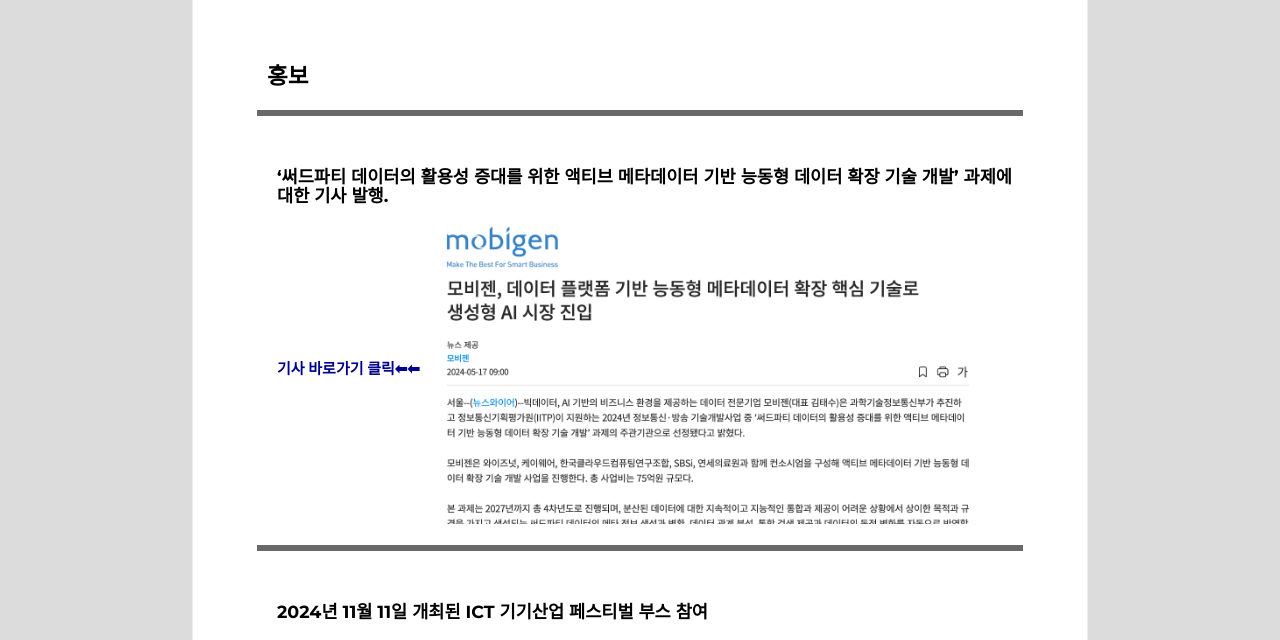
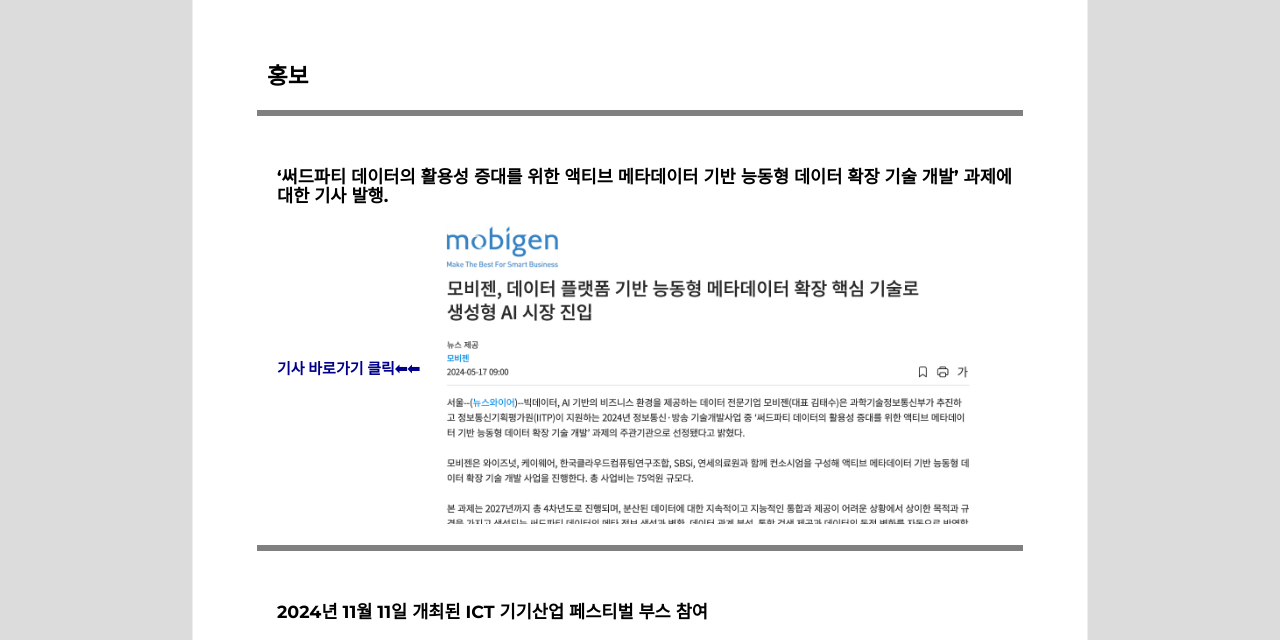
Before and after one commit to ThirdActiveDataExTech/ThirdActiveDataExTech.github.io, a Jekyll site: the page built from 2016_pages/announcement.html, in a window 1280 px wide. Shown: the part 215-855 px from the top of the page. Built offline with Jekyll 4.4.1, drawn with Linux system fonts in a browser that asks for light colours; some web fonts are replaced.

Commit message:
[footer]
- 중앙정렬

```diff
--- a/2016_pages/announcement.html
+++ b/2016_pages/announcement.html
@@ -8,13 +8,13 @@
 <div class="event black-frame">
     <h1 class="title">{{ page.title }}</h1>
     <h2>홍보</h2>
-    <hr style="border: 3px solid dimgray;">
+    <hr style="border: 3px solid gray;">
     <h3>‘써드파티 데이터의 활용성 증대를 위한 액티브 메타데이터 기반 능동형 데이터 확장 기술 개발’ 과제에 대한 기사 발행.<br></h3>
     <a class="context1" href="https://www.newswire.co.kr/newsRead.php?no=989803">
         기사 바로가기 클릭⬅︎⬅︎
     </a>
     <img class="announce-img" src="/css/2016_style/img/press-release1.png" alt="">
-    <hr style="border: 3px solid dimgray;">
+    <hr style="border: 3px solid gray;">
     <h3>2024년 11월 11일 개최된 ICT 기기산업 페스티벌 부스 참여</h3>
     <p class="context1">
         </p>
--- a/_sass/2016_sass/_home.scss
+++ b/_sass/2016_sass/_home.scss
@@ -204,6 +204,9 @@
   flex-direction: row;
   flex-wrap: wrap;
   justify-content: center;
+  width: 100%;
+  text-align: center;
+  position: fixed;
   margin: 50px 20px 50px 20px;
 
   .object {
```
